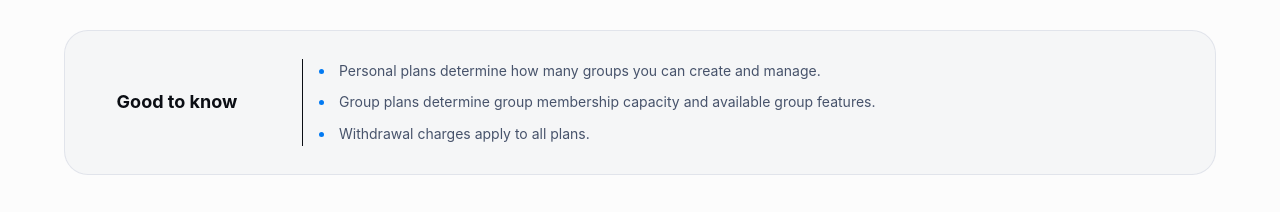
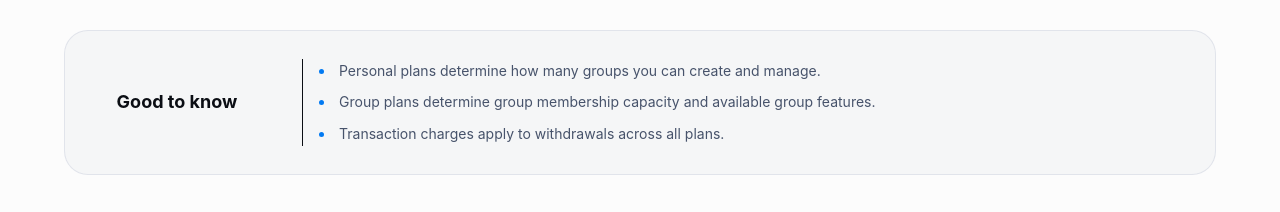
Before and after one commit to aogajoseph/akiba, a Next.js app: page / in a window 1280 px wide. Shown: the part 6764-6976 px from the top of the page. Built offline with nearby package versions, Linux system fonts and the light colour scheme; no server answers; some icons are missing.

Commit message:
Clarify transaction charges in pricing guidance

```diff
--- a/app/marketing-template/components/Pricing.tsx
+++ b/app/marketing-template/components/Pricing.tsx
@@ -27,7 +27,7 @@ const plans: Record<Scope, Plan[]> = {
 const guidance = [
   'Personal plans determine how many groups you can create and manage.',
   'Group plans determine group membership capacity and available group features.',
-  'Withdrawal charges apply to all plans.',
+  'Transaction charges apply to withdrawals across all plans.',
 ];
 
 export default function Pricing() {
```
